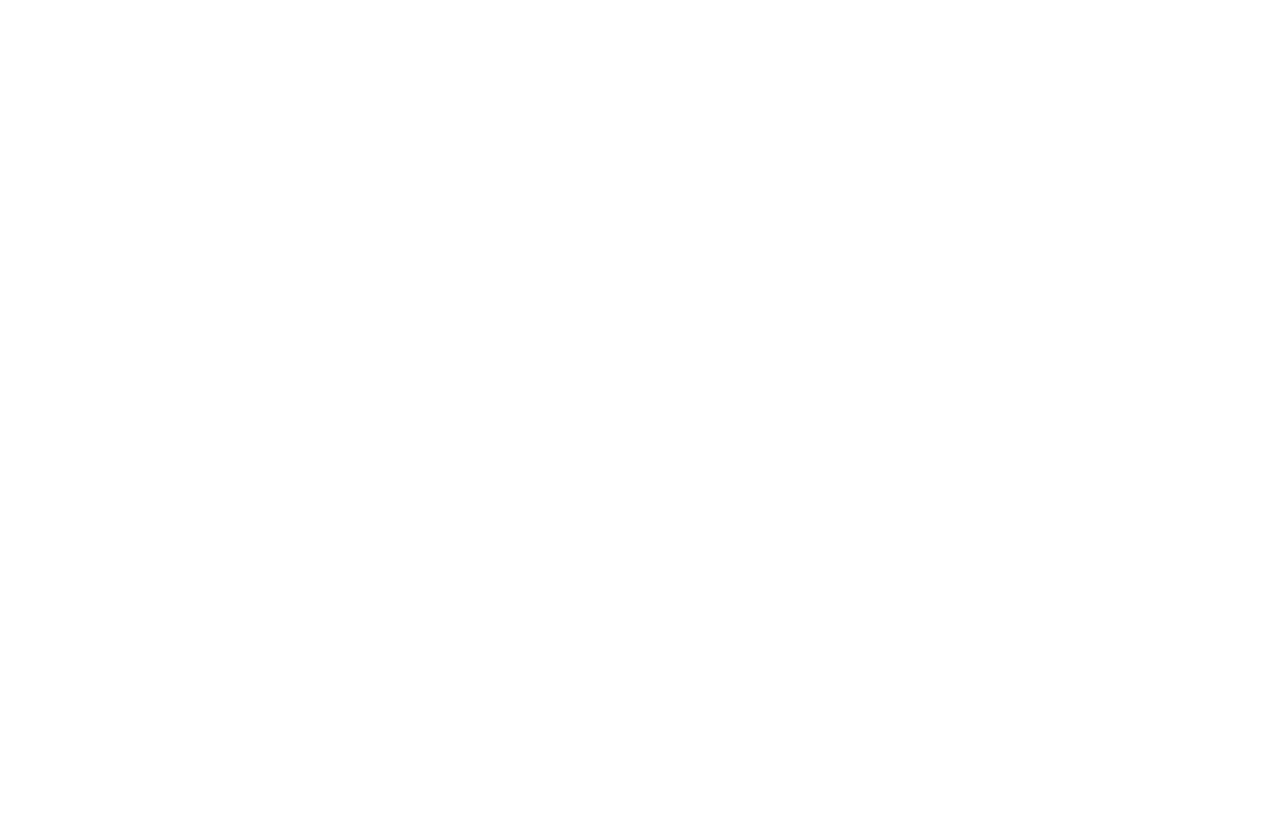
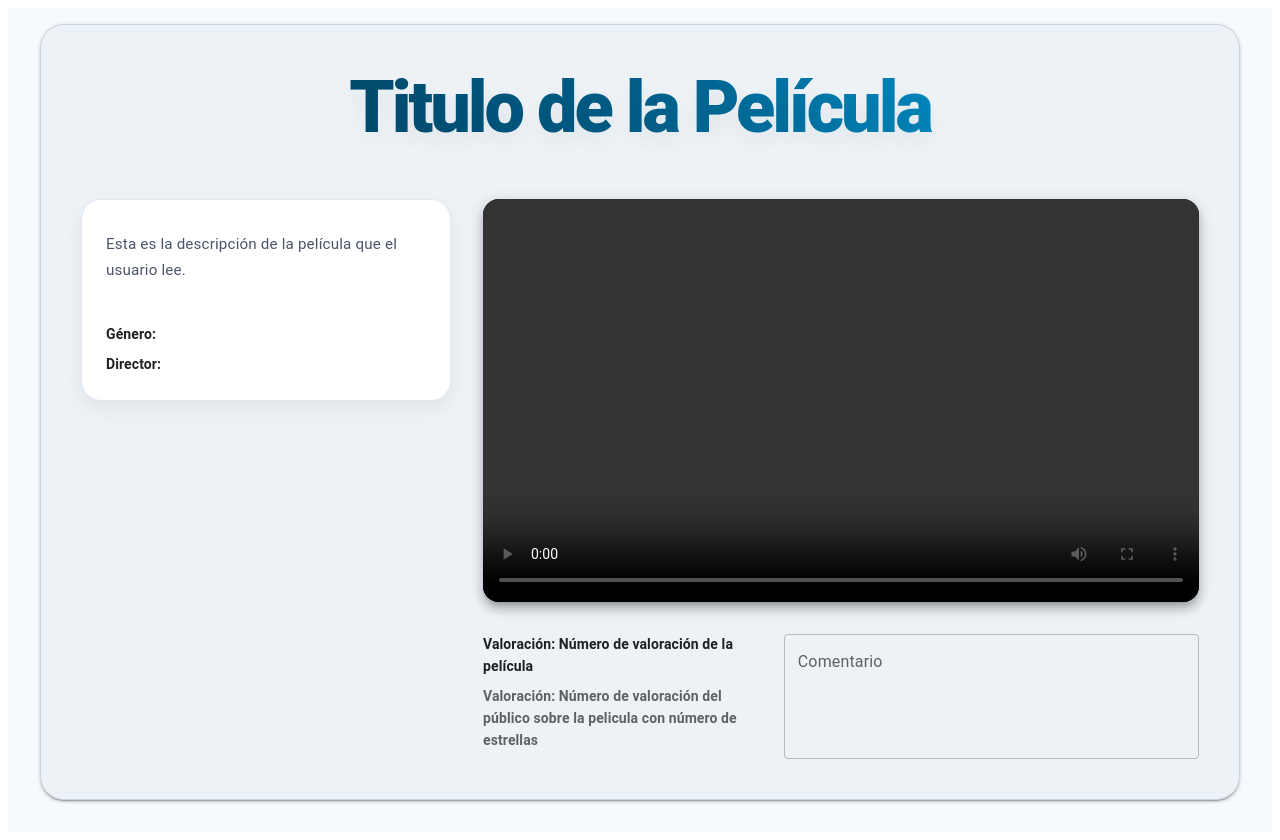
Before and after one commit to CarlosAparicio7/TFG-CarlosAparicio_AdrianRey-Front, a React (Vite) app: page /pelicula/1 in a window 1280 px wide. Before the commit the page ends 800 px from the top, so only its background shows below. Built offline with nearby package versions, Linux system fonts and the light colour scheme.

Commit message:
Diseño base de pelicula específica, aún se puede mejorar

```diff
--- a/src/pages/PeliculaEspecifica.tsx
+++ b/src/pages/PeliculaEspecifica.tsx
@@ -1,5 +1,74 @@
+import { Box, Card, CardMedia, Container, Paper, TextField, Typography } from "@mui/material";
+
 export default function PeliculaEspecifica() {
     return (
-        <></>
+        <>
+            <Box sx={{ minHeight: '100vh', bgcolor: '#f7fafc', display: 'flex', flexDirection: 'column' }}>
+                <Container maxWidth={false} sx={{ mt: 2, mb: 4, flexGrow: 1, display: 'flex', px: { xs: 1, sm: 2, md: 4 } }}>
+                    <Paper elevation={2} sx={{ p: { xs: 2, md: 5 }, backgroundColor: '#edf2f7', borderRadius: { xs: 0, md: 6 }, width: '100%', minHeight: '85vh', boxSizing: 'border-box', border: '1px solid #cbd5e0', display: 'flex', flexDirection: 'column' }}>
+
+                        <Box sx={{ mb: { xs: 4, md: 6 }, textAlign: 'center' }}>
+                            <Typography variant="h2" sx={{ fontWeight: 900, letterSpacing: -3, fontSize: { xs: '2.5rem', sm: '3.5rem', md: '4.5rem' }, background: 'linear-gradient(90deg, #003a54 0%, #005f8a 50%, #00a8e8 100%)', WebkitBackgroundClip: 'text', WebkitTextFillColor: 'transparent', textShadow: '0px 10px 20px rgba(0,0,0,0.05)' }}>
+                                Titulo de la Película
+                            </Typography>
+                        </Box>
+
+                        <Box sx={{ display: 'flex', flexDirection: { xs: 'column', lg: 'row' }, gap: 4, alignItems: 'flex-start', justifyContent: 'center' }}>
+
+                            <Card sx={{ width: '100%', maxWidth: '320px', display: 'flex', flexDirection: 'column', borderRadius: 5, bgcolor: '#fff', border: '1px solid #e2e8f0', boxShadow: '0 8px 20px rgba(0,0,0,0.06)', transition: 'all 0.4s ease', padding: 3, flexShrink: 0, '&:hover': { transform: 'translateY(-10px)', boxShadow: '0 25px 50px rgba(0,95,138,0.15)' } }}>
+                                <Typography variant="body2" sx={{ color: '#4a5568', lineHeight: 1.7, display: '-webkit-box', overflow: 'hidden', WebkitBoxOrient: 'vertical', WebkitLineClamp: 3, fontSize: '0.95rem', mt: 1 }}>
+                                    Esta es la descripción de la película que el usuario lee.
+                                </Typography>
+                                <Box sx={{ mt: 3 }}>
+                                    <Typography variant="subtitle2" sx={{ fontWeight: 'bold', mb: 1, mt: 2 }}>
+                                        Género:
+                                    </Typography>
+                                    <Typography variant="subtitle2" sx={{ fontWeight: 'bold' }}>
+                                        Director:
+                                    </Typography>
+                                </Box>
+                            </Card>
+
+                            <Box sx={{ flexGrow: 1, width: '100%', maxWidth: 1000 }}>
+
+                                <Paper elevation={8} sx={{ width: '100%', borderRadius: 4, overflow: 'hidden', bgcolor: 'black' }}>
+                                    <CardMedia
+                                        component="video"
+                                        controls
+                                        src=""
+                                        sx={{ width: '100%', aspectRatio: '16/9', display: 'block', objectFit: 'contain' }}
+                                    />
+                                </Paper>
+
+                                <Box sx={{ display: 'flex', flexDirection: { xs: 'column', md: 'row' }, gap: 3, mt: 4, alignItems: 'flex-start' }}>
+
+                                    <Box sx={{ flex: 1 }}>
+                                        <Typography variant="subtitle2" sx={{ fontWeight: 'bold', mb: 1 }}>
+                                            Valoración: Número de valoración de la película
+                                        </Typography>
+                                        <Typography variant="subtitle2" sx={{ fontWeight: 'bold', color: 'text.secondary' }}>
+                                            Valoración: Número de valoración del público sobre la pelicula con número de estrellas
+                                        </Typography>
+                                    </Box>
+
+                                    <Box sx={{ flex: 1.5, width: '100%' }}>
+                                        <TextField
+                                            label="Comentario"
+                                            placeholder="Comentario del usuario"
+                                            multiline
+                                            rows={4}
+                                            fullWidth
+                                            variant="outlined"
+                                        />
+                                    </Box>
+
+                                </Box>
+                            </Box>
+
+                        </Box>
+                    </Paper>
+                </Container>
+            </Box>
+        </>
     );
 }
```
